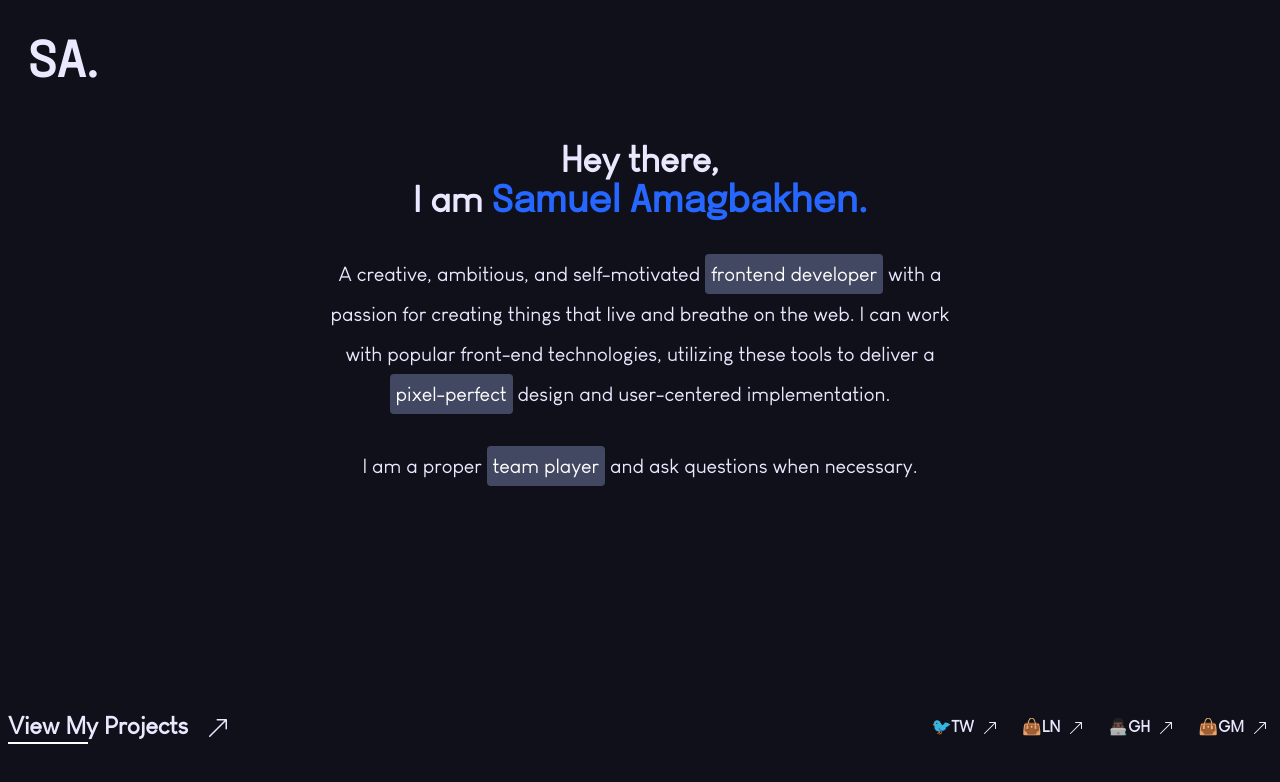
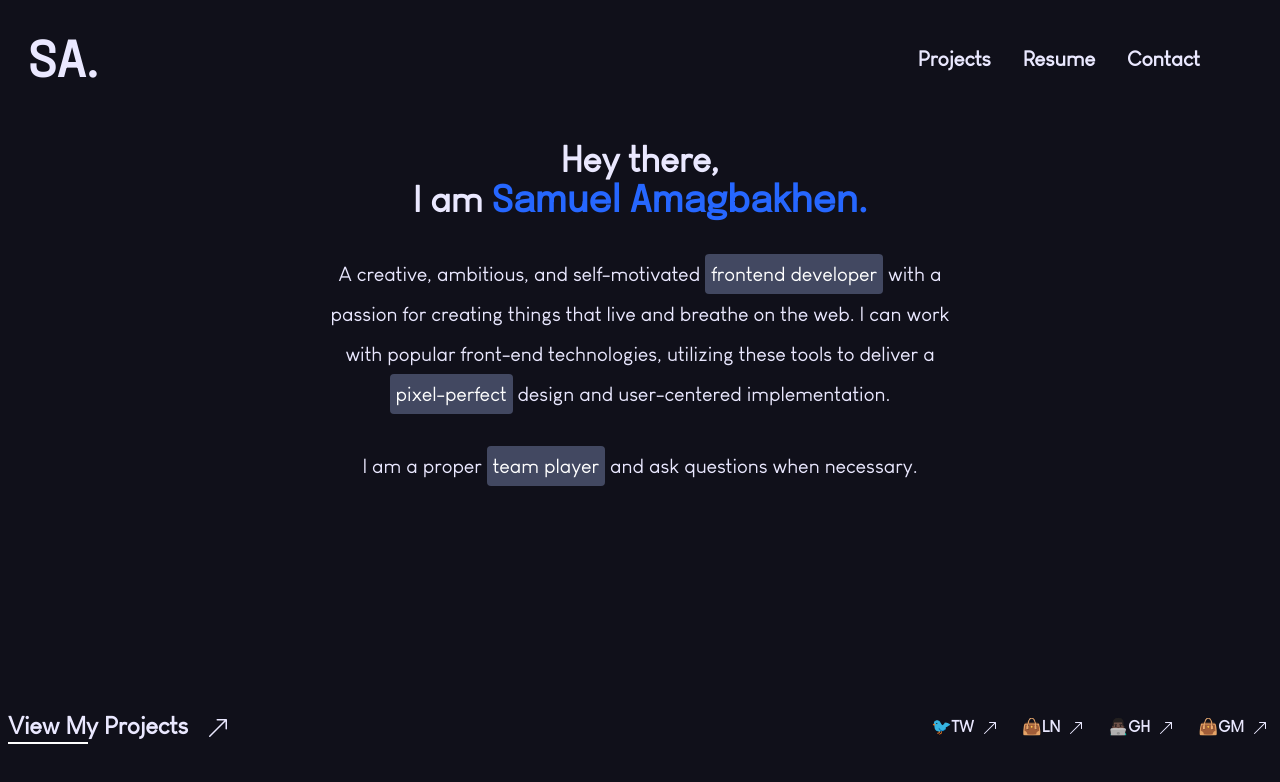
Before and after one commit to samuelorobosa/portfolio-v3, a React (Create React App) app: page / in a window 1280 px wide. Shown: the top 782 px of the page. Built offline with nearby package versions, Linux system fonts and the light colour scheme.

Commit message:
Fixed Navbar bugs

```diff
--- a/src/components/Navbar/Navbar.jsx
+++ b/src/components/Navbar/Navbar.jsx
@@ -21,7 +21,7 @@ function Navbar (){
     },[showDropdown,overFlowDocument]);
 
     const variants = {
-        move: { y: 50, opacity: 1, transition: { duration: 0.6}},
+        move: { y: 50, transition: { duration: 0.6}},
     };
     return(
         <>
@@ -47,7 +47,7 @@ function Navbar (){
                             variants = {variants}
                             animate = {showDropdown ? 'move' : ''}
                             transition={{ type: 'spring' }}
-                            className="flex flex-col content-between text-3xl opacity-0 mt-4 items-center md:flex-row md:space-x-8 md:mt-0 md:text-sm md:font-medium">
+                            className="flex flex-col content-between text-3xl mt-4 items-center md:flex-row md:space-x-8 md:mt-0 md:text-sm md:font-medium">
                             <li>
                                 <Link to={'/projects'}
                                       onClick={toggleDropdown}
```
